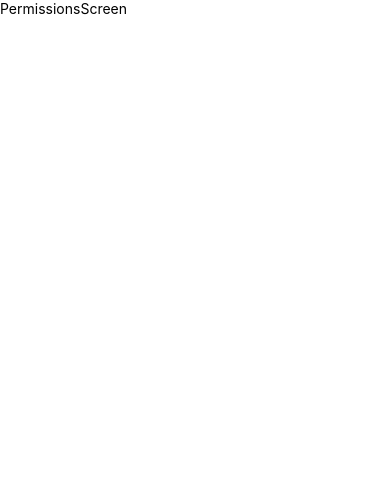
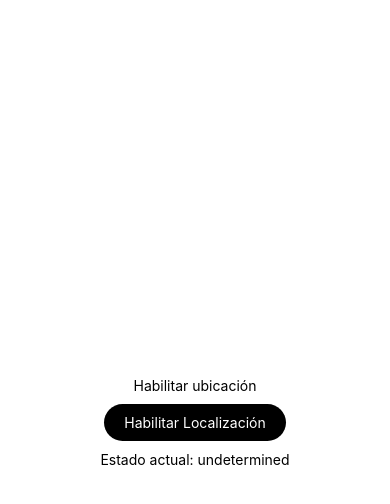
Before and after one commit to GerardoGarcia79/09-MapsApp, a React Native app: screen /PermissionsScreen in a window 390 px wide. Shown: the top 504 px of the page. Built offline with nearby package versions, Linux system fonts and the light colour scheme.

Commit message:
Consumir nuestro Store

```diff
--- /dev/null
+++ b/src/config/theme/styles.ts
@@ -0,0 +1,11 @@
+import {StyleSheet} from 'react-native';
+
+export const globalStyles = StyleSheet.create({
+  btnPrimary: {
+    backgroundColor: 'black',
+    paddingVertical: 10,
+    paddingHorizontal: 20,
+    borderRadius: 100,
+    margin: 10,
+  },
+});
--- a/src/presentation/navigation/StackNavigator.tsx
+++ b/src/presentation/navigation/StackNavigator.tsx
@@ -14,7 +14,7 @@ const Stack = createStackNavigator<RootStackParams>();
 export const StackNavigator = () => {
   return (
     <Stack.Navigator
-      initialRouteName="LoadingScreen"
+      initialRouteName="PermissionsScreen"
       screenOptions={{
         headerShown: false,
         cardStyle: {
--- a/src/presentation/screens/permissions/PermissionsScreen.tsx
+++ b/src/presentation/screens/permissions/PermissionsScreen.tsx
@@ -1,9 +1,21 @@
-import {Text, View} from 'react-native';
+import {Pressable, Text, View} from 'react-native';
+import {globalStyles} from '../../../config/theme/styles';
+import {usePermissionStore} from '../../store/permissions/usePermissionStore';
 
 export const PermissionsScreen = () => {
+  const {locationStatus, requestLocationPermission} = usePermissionStore();
+
   return (
-    <View>
-      <Text>PermissionsScreen</Text>
+    <View style={{flex: 1, justifyContent: 'center', alignItems: 'center'}}>
+      <Text>Habilitar ubicación</Text>
+
+      <Pressable
+        onPress={requestLocationPermission}
+        style={globalStyles.btnPrimary}>
+        <Text style={{color: 'white'}}>Habilitar Localización</Text>
+      </Pressable>
+
+      <Text>Estado actual: {locationStatus}</Text>
     </View>
   );
 };
```
Also changed, not shown: .eslintrc.js.
